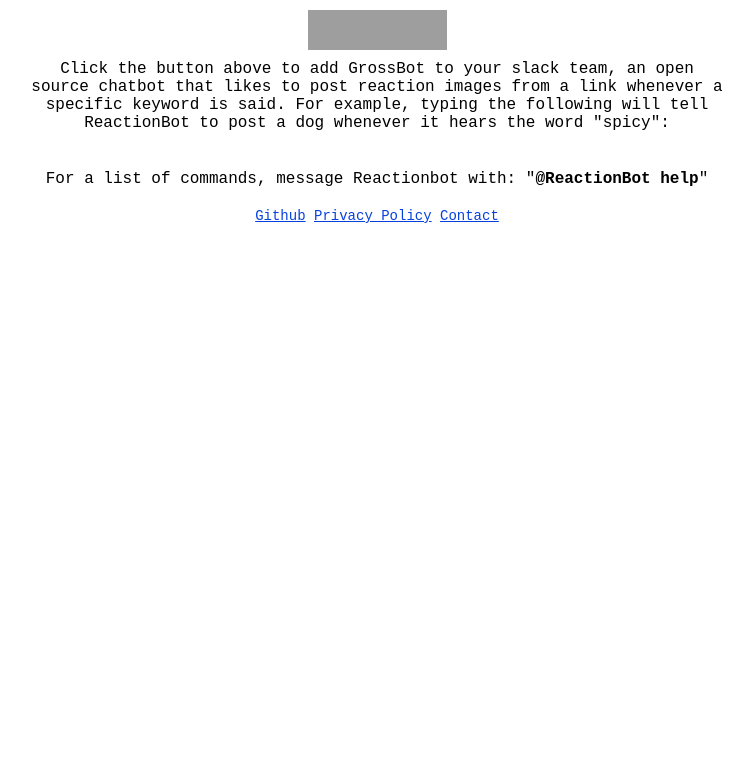
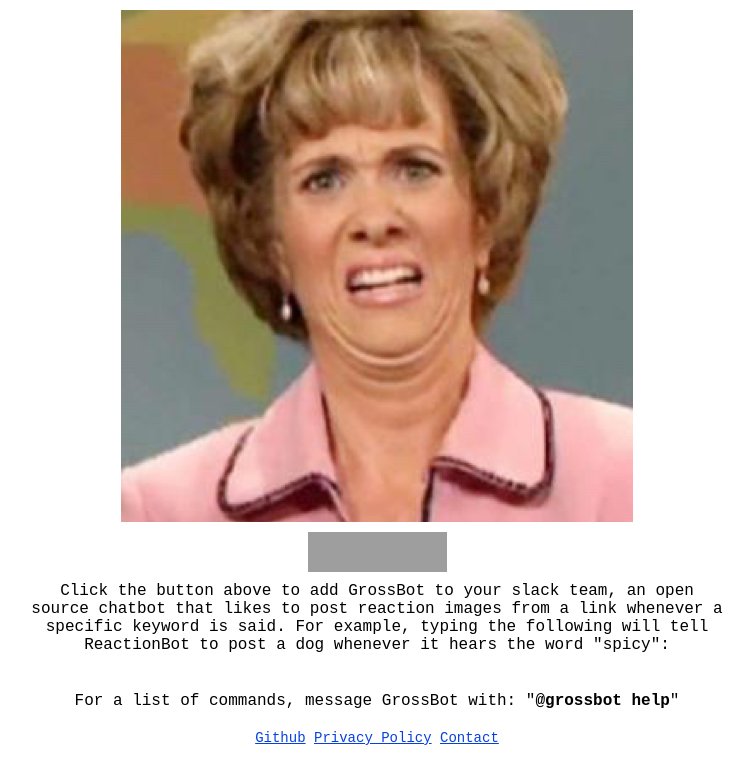
Before and after one commit to jakegraves/grossbot.js, a website: page public/index.html in a window 1280 px wide. Shown: the whole page, without its empty margins (263-1017 px from the left). Drawn offline with Linux system fonts and the light colour scheme; grey boxes are pictures that could not be loaded.

Commit message:
More grossbot stuff.

```diff
--- a/public/index.html
+++ b/public/index.html
@@ -8,13 +8,14 @@
     </head>
     <body>
       <div class="content">
+        <img src="images/favicon.png" />
         <a class="button" href="/login"><img alt="Add to Slack" height="40" width="139" src="https://platform.slack-edge.com/img/add_to_slack.png" srcset="https://platform.slack-edge.com/img/add_to_slack.png 1x, https://platform.slack-edge.com/img/add_to_slack@2x.png 2x" /></a>
         <p>
           Click the button above to add GrossBot to your slack team, an open source chatbot that likes to post reaction images from a link whenever a specific keyword is said. For example, typing the following will tell ReactionBot to post a dog whenever it hears the word "spicy":
         </p>
         <br>
         <p>
-        For a list of commands, message Reactionbot with: "<span class="bold">@ReactionBot help</span>"
+        For a list of commands, message GrossBot with: "<span class="bold">@grossbot help</span>"
         </p>
         <div class="links small">
           <a href="https://github.com/jakegraves/grossbot.js" class="small">Github</a>
```
Also changed, not shown: public/login_error.html (+0 -24 lines), public/privacy.html (+1 -1 lines).
